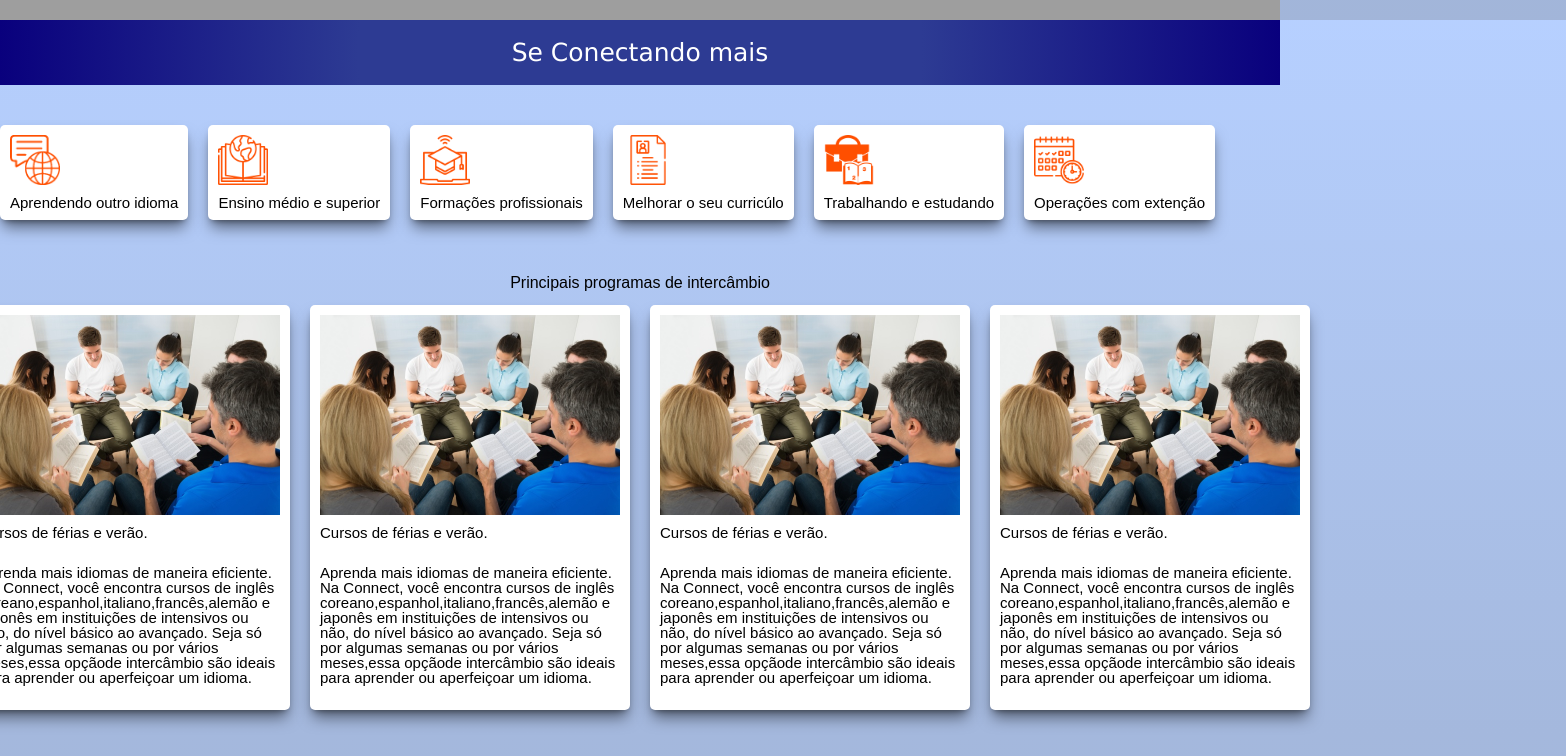
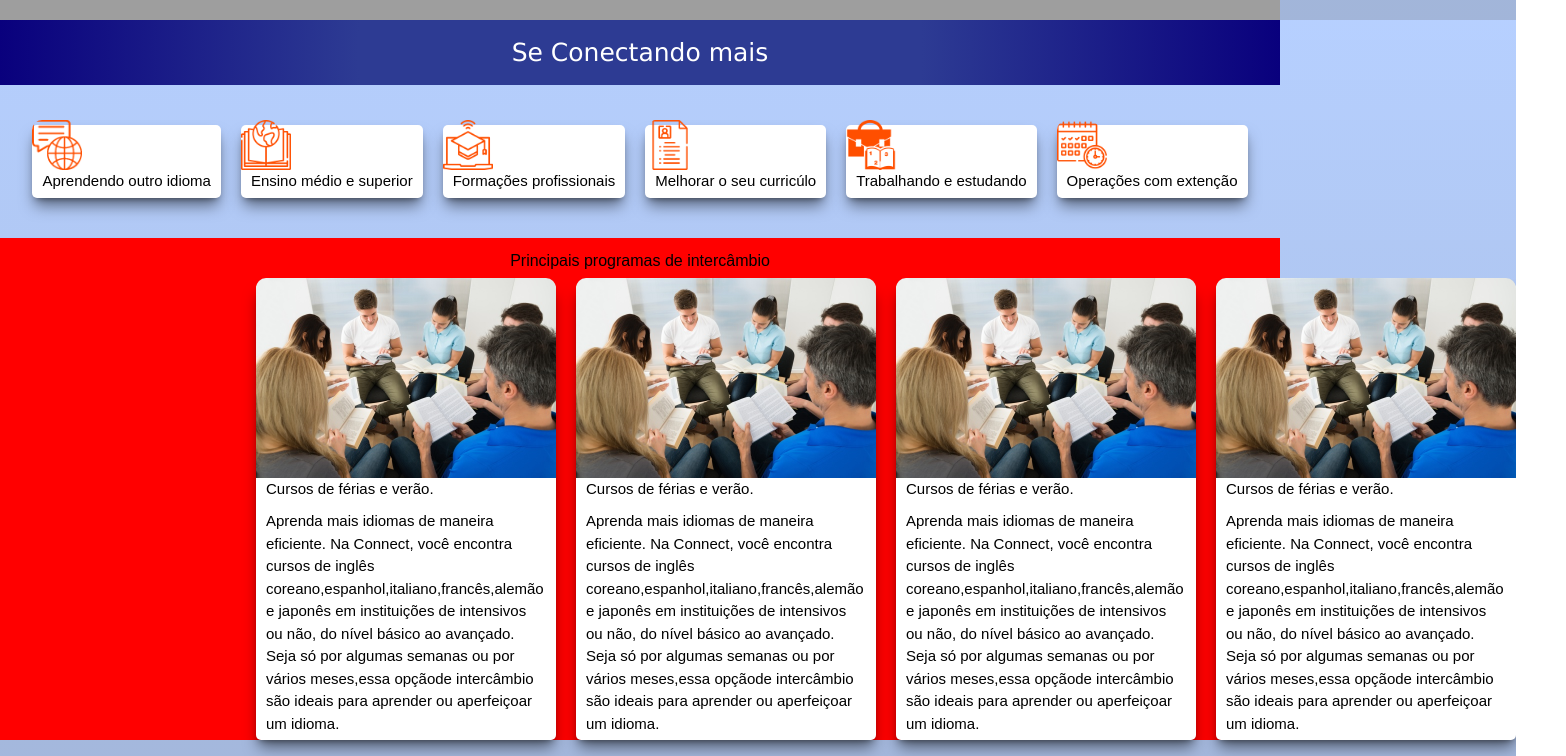
Before and after one commit to annahsilvah/intercambio, a website: page html/index.html in a window 1280 px wide. Shown: the part 780-1536 px from the top of the page, 1566 px wide, since content can reach past the window. Drawn offline with nearby package versions, Linux system fonts and the light colour scheme; grey boxes are pictures that could not be loaded.

Commit message:
adicionar fundo

```diff
--- a/css/estilo.css
+++ b/css/estilo.css
@@ -39,8 +39,9 @@
     align-items: center;
     background-image: url(../html/bg.png);
     background-size: cover;
-    width: 100vw;
+    width: 100%;
     height: 100vh;
+    box-sizing: border-box;
 }
 
 #texto{
@@ -60,21 +61,27 @@
     gap: 10px;
 }
 
+#principais-programas {
+    background-color: red;
+    display: flex;
+    align-items: center;
+    justify-content: center;
+    flex-direction: column;
+    box-sizing: border-box;
+}
+
 #quadrados {
     display: flex;
     gap: 20px;
     width: 100%;
+    justify-content: center;
 }
 
-.quadrado {
-    padding: 10px;
-    display: flex;
-    flex-direction: column;
-    background: rgb(255, 255, 255);
-    gap: 10px;
-    border-radius: 5px;
-    box-shadow: 0 10px 15px -3px rgb(0 0 0 / 0.5), 0 4px 6px -4px rgb(0 0 0 / 0.5);
+.quadrado img {
+    margin: -10px;
+    border-radius: 10px 10px 0 0;
 }
+
 #espaco{
     padding: 20px;
     gap: 20px;
@@ -84,19 +91,24 @@
 #quadrado {
     display: flex;
     gap: 20px;
-    padding-left: 20%;
-    padding-right: 20%;
+    width: 60%;
 }
 .quadrado {
-    align-content: center;
-    font-size: 15px;
-    line-height: 15px;
-    text-align:left;
+    padding: 5px 10px;
     display: flex;
     flex-direction: column;
     background: rgb(255, 255, 255);
+    gap: 10px;
     border-radius: 5px;
     box-shadow: 0 10px 15px -3px rgb(0 0 0 / 0.5), 0 4px 6px -4px rgb(0 0 0 / 0.5);
+    align-content: center;
+    font-size: 15px;
+    text-align: left;
+    line-height: 1.5;
+}
+
+p {
+    margin: 0;
 }
 
 #text{
--- a/html/index.html
+++ b/html/index.html
@@ -59,6 +59,7 @@
 
             <div id = "espaco"></div>
 
+            <section id="principais-programas">
             <div class = "programas">
                 <span>Principais programas de intercâmbio</span>
             </div>
@@ -85,6 +86,7 @@
                     <p>Aprenda mais idiomas de maneira eficiente. Na Connect, você encontra cursos de inglês coreano,espanhol,italiano,francês,alemão e japonês em instituições de intensivos ou não, do nível básico ao avançado. Seja só por algumas semanas ou por vários meses,essa opçãode intercâmbio são ideais para aprender ou aperfeiçoar um idioma.</p>
                 </div>
             </div>
+            </section>
 
             <div id = "espaco"></div>
 
```
Also changed, not shown: index.ts (line endings or trailing spaces).
